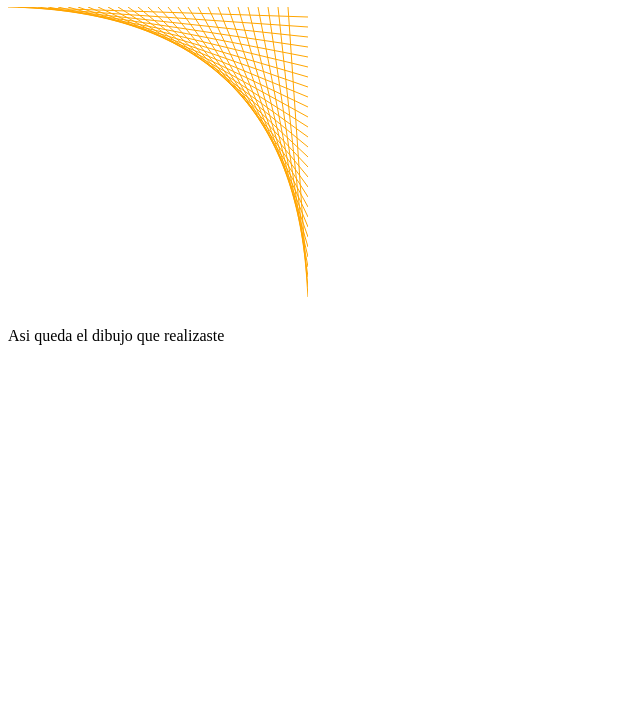
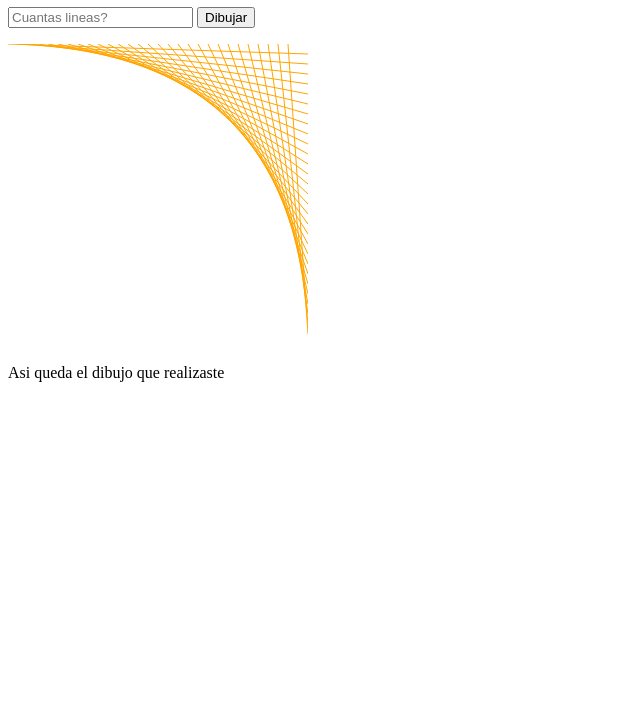
Before and after one commit to mefGauto/platzi-cgpb-tareas, a plain HTML site: page Canvas/canvas.html in a window 1280 px wide. Shown: the part 73-800 px from the top of the page, without its empty margins (0-640 px from the left). Drawn offline with Linux system fonts and the light colour scheme.

Commit message:
Añade el input y el boton
Permite al usuario añadir la cantidad de lineas que desea que se dibujen en el canvas

```diff
--- a/Canvas/canvas.html
+++ b/Canvas/canvas.html
@@ -6,6 +6,10 @@
   </head>
   <body>
     <h1>Dibujemos algo con Canvas!</h1>
+    <p>
+      <input id="numLineas" type="number" placeholder="Cuantas lineas?">
+      <button type="button" id="boton">Dibujar</button>
+    </p>
     <canvas id="canvas" width="300" height="300"></canvas>
     <p>Asi queda el dibujo que realizaste</p>
     <script type="text/javascript" src=dibujo.js></script>
```
